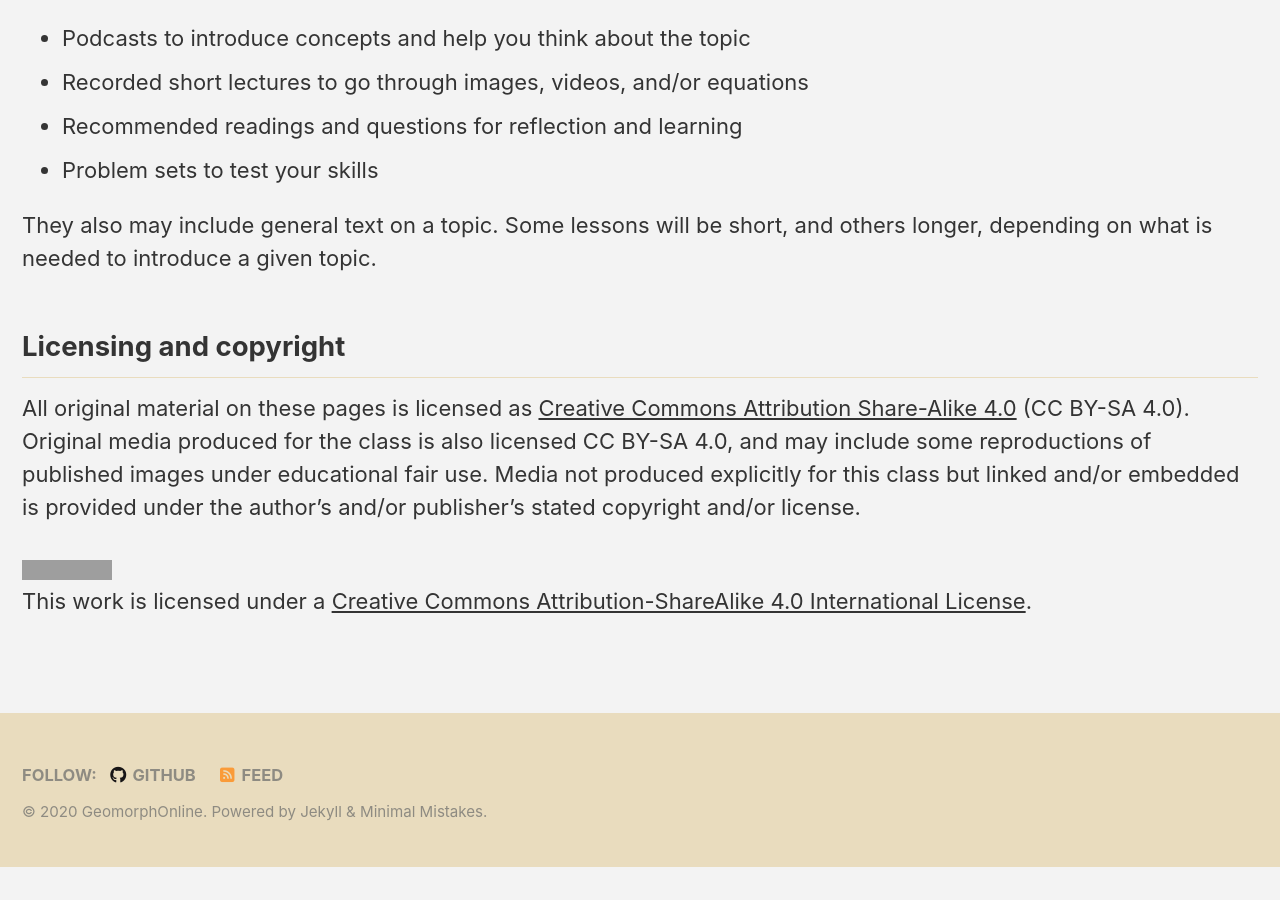
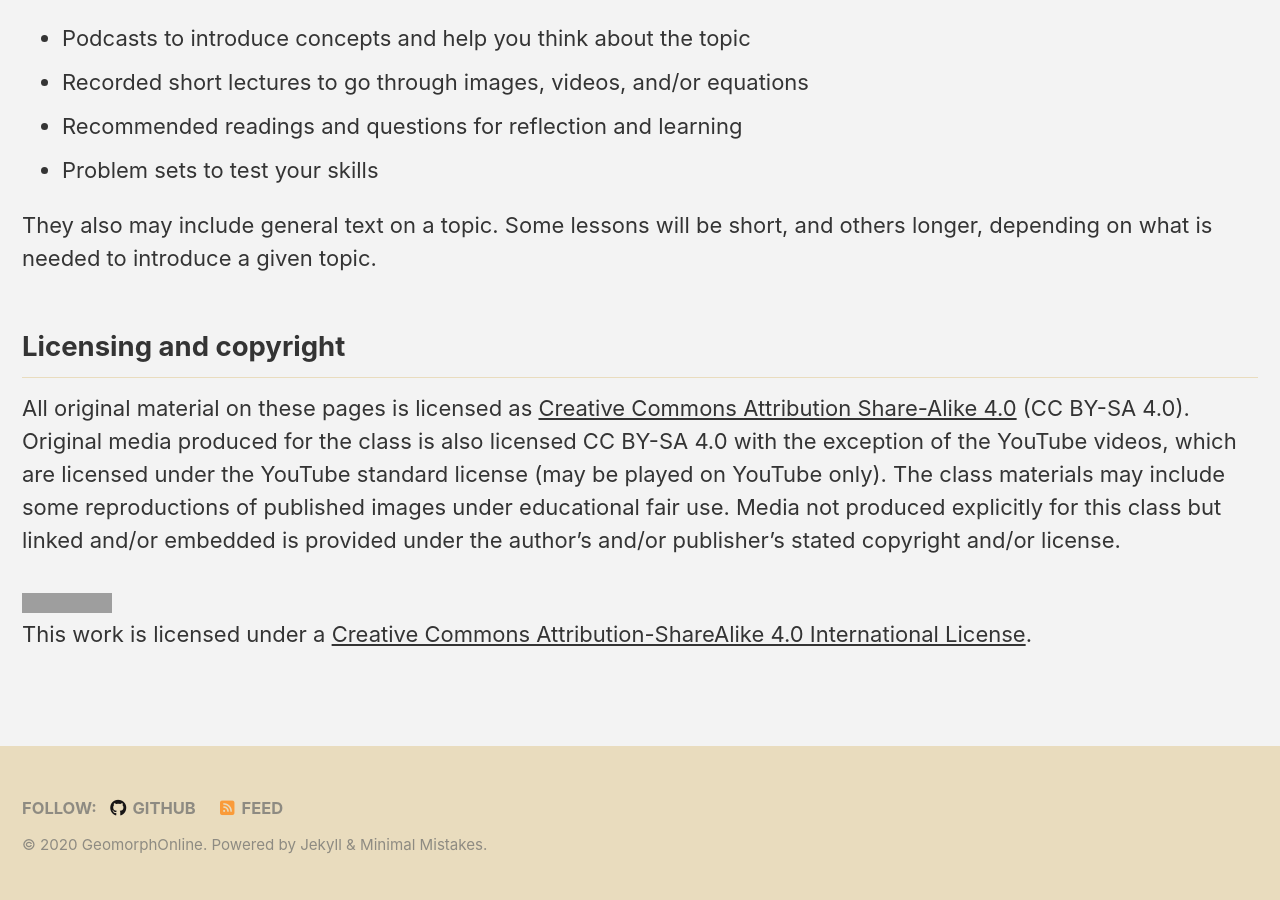
Before and after one commit to GeomorphOnline/GeomorphOnline.github.io, a Jekyll site: the page built from _pages/index.md, in a window 1280 px wide and 900 px high, scrolled down 918 px. Built offline with Jekyll 4.4.1, drawn with Linux system fonts in a browser that asks for light colours; cached includes are drawn as plain includes; nearby versions of some CDN libraries; before the commit the page ends 1785 px from its top, so only the background shows below that; grey boxes are pictures that could not be loaded.

Commit message:
YouTube license

```diff
--- a/_pages/index.md
+++ b/_pages/index.md
@@ -33,7 +33,7 @@ They also may include general text on a topic. Some lessons will be short, and o
 
 ## Licensing and copyright
 
-All original material on these pages is licensed as [Creative Commons Attribution Share-Alike 4.0](https://creativecommons.org/licenses/by-sa/4.0/) (CC BY-SA 4.0). Original media produced for the class is also licensed CC BY-SA 4.0, and may include some reproductions of published images under educational fair use. Media not produced explicitly for this class but linked and/or embedded is provided under the author's and/or publisher's stated copyright and/or license.
+All original material on these pages is licensed as [Creative Commons Attribution Share-Alike 4.0](https://creativecommons.org/licenses/by-sa/4.0/) (CC BY-SA 4.0). Original media produced for the class is also licensed CC BY-SA 4.0 with the exception of the YouTube videos, which are licensed under the YouTube standard license (may be played on YouTube only). The class materials may include some reproductions of published images under educational fair use. Media not produced explicitly for this class but linked and/or embedded is provided under the author's and/or publisher's stated copyright and/or license.
 
 
 <a rel="license" href="http://creativecommons.org/licenses/by-sa/4.0/"><img alt="Creative Commons License" style="border-width:0" src="https://i.creativecommons.org/l/by-sa/4.0/88x31.png" /></a><br />This work is licensed under a <a rel="license" href="http://creativecommons.org/licenses/by-sa/4.0/">Creative Commons Attribution-ShareAlike 4.0 International License</a>.
```
